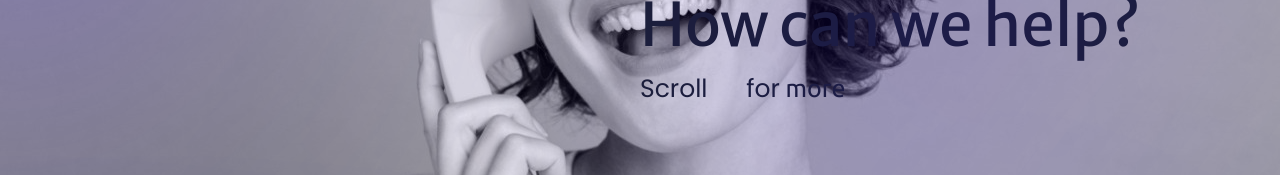
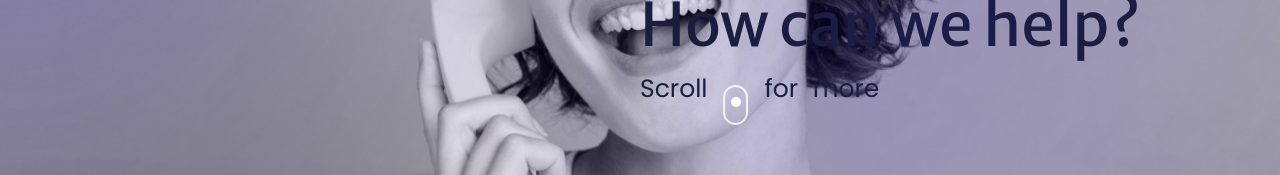
Before and after one commit to UjjwalPasahan/ZINIKUSWEB, a React (Create React App) app in the folder client/: page /services in a window 1280 px wide. Shown: the part 293-468 px from the top of the page. Built offline with nearby package versions, Linux system fonts and the light colour scheme; a web font is replaced by a local one.

Commit message:
several changes

```diff
--- a/client/package.json
+++ b/client/package.json
@@ -9,6 +9,7 @@
     "@testing-library/jest-dom": "^5.17.0",
     "@testing-library/react": "^14.0.0",
     "@testing-library/user-event": "^14.4.3",
+    "firebase-tools": "^12.4.8",
     "framer-motion": "^10.15.1",
     "json-loader": "^0.5.7",
     "react": "^18.2.0",
--- a/client/src/components/Service.jsx
+++ b/client/src/components/Service.jsx
@@ -6,22 +6,26 @@ import '../styles/services.css';
 const Service = () => {
   return (
     <div className="services">
-    <Header/>
+      <Header />
       <div className="callingLady">
-      <div className="gradC1"></div>
-          <div className="gradE1"></div>
+        <div className="gradC1"></div>
+        <div className="gradE1"></div>
         <div className="servicesGlassyEffect"></div>
         <div className="callHeading">
           <h1>How can we help?</h1>
           <p>
-            <span style={{ wordSpacing: '2rem' }}>Scroll for</span> more
+            <span style={{ wordSpacing: '0.5rem', display: 'flex' }}>Scroll <div class='mouse-container'>
+              <div class='mouse'>
+                <span class='scroll-down'></span>
+              </div>
+            </div> for more</span>
           </p>
         </div>
       </div>
       <div className="ourServices">
         <h1>Our Services</h1>
         <div className="gradC1"></div>
-          <div className="gradE1"></div>
+        <div className="gradE1"></div>
         <div className="serviceContainer">
           <div className="el1"></div>
           <div className="el2">
@@ -55,7 +59,7 @@ const Service = () => {
 
       <div className="ContactspaceMaker"></div>
       <div className="gradC1"></div>
-          <div className="gradE1" style={{maxHeight: '400px'}}></div>
+      <div className="gradE1" style={{ maxHeight: '400px' }}></div>
       <Footer />
     </div>
   );
--- a/client/src/styles/Research.css
+++ b/client/src/styles/Research.css
@@ -1,10 +1,11 @@
 @import url('https://fonts.googleapis.com/css?family=Montserrat');
 @import url('https://fonts.googleapis.com/css2?family=Inter&display=swap');
 
-.researchPage{
+.researchPage {
     background-color: #251b58;
     height: auto;
 }
+
 .onoffswitch3 {
     position: relative;
     -webkit-user-select: none;
@@ -83,7 +84,7 @@
 
 .onoffswitch3-active .onoffswitch3-switch {
 
-    background: linear-gradient(#251b58,#2b00ff);
+    background: linear-gradient(#251b58, #2b00ff);
     left: 0;
     width: 200px;
 }
@@ -113,7 +114,7 @@
     width: 80vw;
 }
 
-.listContainer{
+.listContainer {
 
     height: 400px;
     width: 100%;
@@ -121,19 +122,21 @@
     top: 12.5vh;
     padding: 40px;
 }
-.scroll-parent{
+
+.scroll-parent {
     height: 400px;
     width: 200px;
     margin: 40px;
     background-color: #000;
 }
 
-#mainContainer{
+#mainContainer {
     height: 0%;
     padding: 25%;
     position: relative;
 }
-#mainContainer h1{
+
+#mainContainer h1 {
     font-size: 2rem;
     font-weight: 800;
     font-family: 'Montserrat', sans-serif;
@@ -142,7 +145,8 @@
     left: 33%;
     text-align: center;
 }
-#listContainer{
+
+#listContainer {
 
     background: #f3f3f3ec;
     border-radius: 20px;
@@ -153,70 +157,88 @@
     overflow: hidden;
 
 }
+
 #box {
     color: #000;
     font-family: 'Inter', sans-serif;
     width: 30vw;
-    margin: 10px ;
+    margin: 10px;
     -webkit-overflow: hidden;
+    overflow: hidden;
     position: relative;
     -webkit-animation-name: move;
+    animation-name: move;
     -webkit-animation-duration: 20s;
+    animation-duration: 20s;
     -webkit-animation-iteration-count: infinite;
+    animation-iteration-count: infinite;
     -webkit-animation-direction: up;
+    animation-direction: up;
     -webkit-animation-timing-function: ease;
-    margin-top:10%;
+    animation-timing-function: ease;
+    margin-top: 10%;
 }
+
 #box:hover {
     -webkit-animation-play-state: paused;
+    animation-play-state: paused;
 }
+
 @keyframes move {
     0% {
-       transform:translateY(1200%);
+        transform: translateY(1200%);
     }
+
     100% {
-       transform:translateY(-250%);
+        transform: translateY(-250%);
     }
 }
 
 
 @media (max-width:1200px) {
-    #mainContainer h1{
+    #mainContainer h1 {
         top: 20%;
         left: 30%;
     }
-    #listContainer{
+
+    #listContainer {
         top: 35%;
     }
 }
+
 @media (max-width:750px) {
-    #mainContainer h1{
+    #mainContainer h1 {
         top: 25%;
         left: 25%;
     }
-    #listContainer{
+
+    #listContainer {
         top: 45%;
         height: 55%;
     }
 }
+
 @media (max-width:570px) {
-    #mainContainer h1{
+    #mainContainer h1 {
         font-size: 1.8rem;
         top: 30%;
         left: 20%;
     }
-    #listContainer{
+
+    #listContainer {
         top: 50%;
         height: 60%;
     }
 }
+
 @media (max-width:480px) {
-    #mainContainer h1{
+    #mainContainer h1 {
         font-size: 1.2rem;
         top: 35%;
         left: 24%;
     }
-    #listContainer{
+
+    #listContainer {
         top: 50%;
         height: 60%;
     }
@@ -226,3 +248,21 @@
     }
 
 }
+
+@media (max-width:400px) {
+    #mainContainer h1 {
+        font-size: 1rem;
+        top: 50%;
+        left: 24%;
+    }
+
+    #listContainer {
+        top: 70%;
+        height: 60%;
+    }
+
+    .footer {
+        margin-top: 5rem;
+    }
+
+}
--- a/client/src/styles/services.css
+++ b/client/src/styles/services.css
@@ -7,6 +7,7 @@
   z-index: -1;
   float: left;
 }
+
 .callingLady {
   background-image: url('../assets/homepage/contact-us-modified.png');
   background-repeat: no-repeat;
@@ -14,15 +15,18 @@
   height: 55rem;
   width: 100vw;
 }
+
 .callHeading {
   height: 55rem;
   padding-top: 17rem;
   padding-left: 50%;
 }
+
 .callHeading h1 {
   font-family: 'Merriweather Sans', sans-serif;
   font-size: 60px;
 }
+
 .callHeading p {
   font-family: 'Ubuntu', sans-serif;
   font-size: 25px;
@@ -46,6 +50,7 @@
   width: 100%;
   top: 50rem;
 }
+
 .ourServices h1 {
   text-align: center;
   font-family: 'Merriweather Sans', sans-serif;
@@ -68,6 +73,7 @@
     'text2  envelope';
   grid-column-gap: 30px;
 }
+
 .el1 {
   background-image: url('../assets/homepage/serviceObj1.svg');
   background-repeat: no-repeat;
@@ -75,17 +81,20 @@
 
   grid-area: graph;
 }
+
 .el2 {
   grid-area: text1;
   color: black;
   font-family: 'Merriweather Sans', sans-serif;
 }
+
 .el3 {
   grid-area: text2;
   color: black;
   font-family: 'Merriweather Sans', sans-serif;
   text-align: right;
 }
+
 .el4 {
   background-image: url('../assets/homepage/serviceObj2.svg');
   background-repeat: no-repeat;
@@ -117,3 +126,83 @@
   position: absolute;
   left: 70vw;
 }
+
+@-webkit-keyframes scroll-inner {
+  from {
+    margin-top: 15%;
+  }
+
+  to {
+    margin-top: 50%;
+  }
+}
+
+@keyframes scroll-inner {
+  from {
+    margin-top: 15%;
+  }
+
+  to {
+    margin-top: 50%;
+  }
+}
+
+@-webkit-keyframes scroll-mouse {
+  from {
+    margin-top: 0;
+  }
+
+  to {
+    margin-top: 15px;
+  }
+}
+
+@keyframes scroll-mouse {
+  from {
+    margin-top: 0;
+  }
+
+  to {
+    margin-top: 15px;
+  }
+}
+
+div.mouse-container {
+  position: relative;
+  display: block;
+  /* border: solid 1px red; */
+  height: 50px;
+  margin-inline: 1rem;
+}
+
+div.mouse {
+  position: relative;
+  margin: 0 auto;
+  display: block;
+  width: 25px;
+  height: 40px;
+  border: solid 2px #ffffffcb;
+  border-radius: 25px;
+  -webkit-animation: scroll-mouse 1.5s;
+  animation: scroll-mouse 1.5s;
+  -webkit-animation-iteration-count: infinite;
+  animation-iteration-count: infinite;
+  -webkit-animation-timing-function: ease;
+  animation-timing-function: ease;
+
+  span.scroll-down {
+    display: flex;
+    width: 10px;
+    height: 10px;
+    background: #fff;
+    border-radius: 50%;
+    margin: 15% auto auto auto;
+
+    -webkit-animation: scroll-inner 1.5s;
+    animation: scroll-inner 1.5s;
+    -webkit-animation-iteration-count: infinite;
+    animation-iteration-count: infinite;
+    -webkit-animation-timing-function: ease;
+    animation-timing-function: ease
+  }
+}
```
Also changed, not shown: 1 other file (tests, documents, lock files or other folders). Lines whose indentation alone changed are shown as unchanged.
